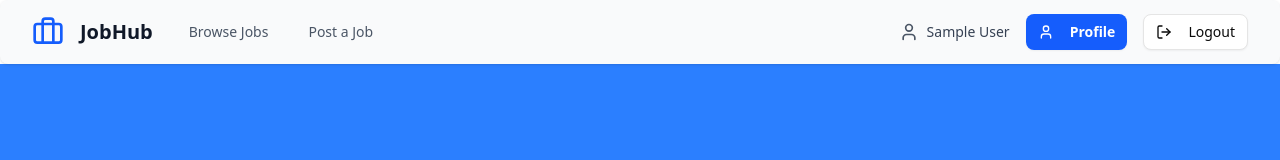
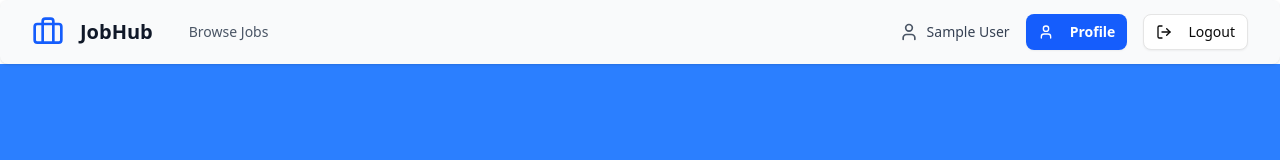
Before and after one commit to BejadiRajeshReddy/Jobv3, a React (Vite) app: page / in a window 1280 px wide. Shown: the top 160 px of the page. Built offline with nearby package versions, Linux system fonts and the light colour scheme; sample sign-in values are in the browser's storage.

Commit message:
Hide Post a Job link for candidates in navbar

```diff
--- a/src/components/layout/Navbar.jsx
+++ b/src/components/layout/Navbar.jsx
@@ -125,13 +125,6 @@ const Navbar = () => {
                 >
                   Browse Jobs
                 </Link>
-                <button
-                  onClick={handlePostJobClick}
-                  className="px-3 py-2 text-sm font-medium text-gray-600 hover:text-gray-700 rounded-md transition hover:scale-110"
-                  data-oid="hb0e6zn"
-                >
-                  Post a Job
-                </button>
               </div>
             </div>
             <div className="flex items-center" data-oid="strhjdh">
@@ -199,13 +192,16 @@ const Navbar = () => {
               >
                 Browse Jobs
               </Link>
+              {/* Only show Post a Job for recruiters or non-logged in users */}
+              {(!currentUser || currentUser.role === "recruiter") && (
                 <button
                   onClick={handlePostJobClick}
                   className="px-3 py-2 text-sm font-medium text-gray-600 hover:text-gray-700 rounded-md transition hover:scale-110"
-                data-oid="w7digy9"
+                  data-oid="hb0e6zn"
                 >
                   Post a Job
                 </button>
+              )}
             </div>
           </div>
 
@@ -305,6 +301,8 @@ const Navbar = () => {
             >
               Browse Jobs
             </Link>
+            {/* Only show Post a Job for recruiters or non-logged in users */}
+            {(!currentUser || currentUser.role === "recruiter") && (
               <button
                 onClick={handlePostJobClick}
                 className="block w-full text-left px-3 py-2 rounded-md text-base font-medium text-gray-700 hover:bg-gray-100"
@@ -312,6 +310,7 @@ const Navbar = () => {
               >
                 Post a Job
               </button>
+            )}
 
             {currentUser ? (
               <div className="px-3 py-2 space-y-3" data-oid="-j2afl8">
```
Lines whose indentation alone changed are shown as unchanged.
